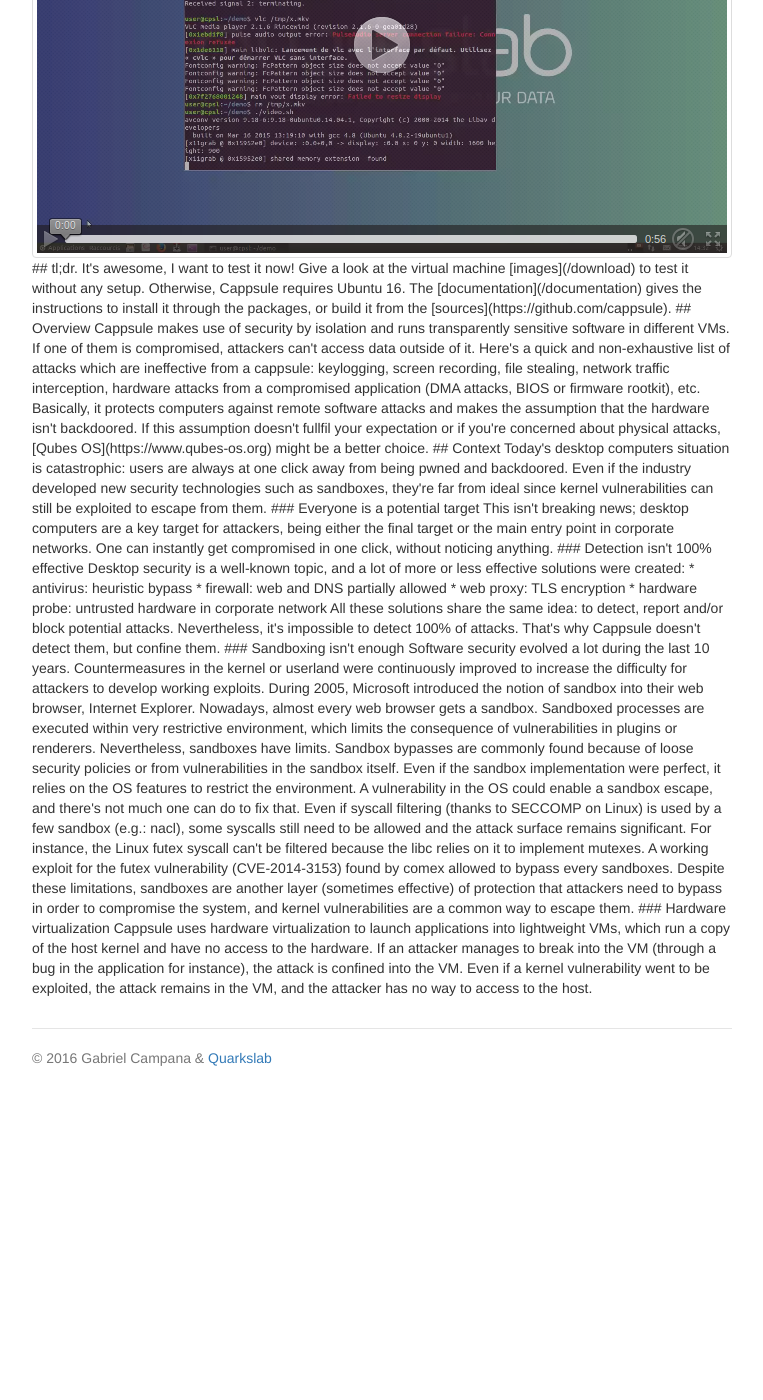
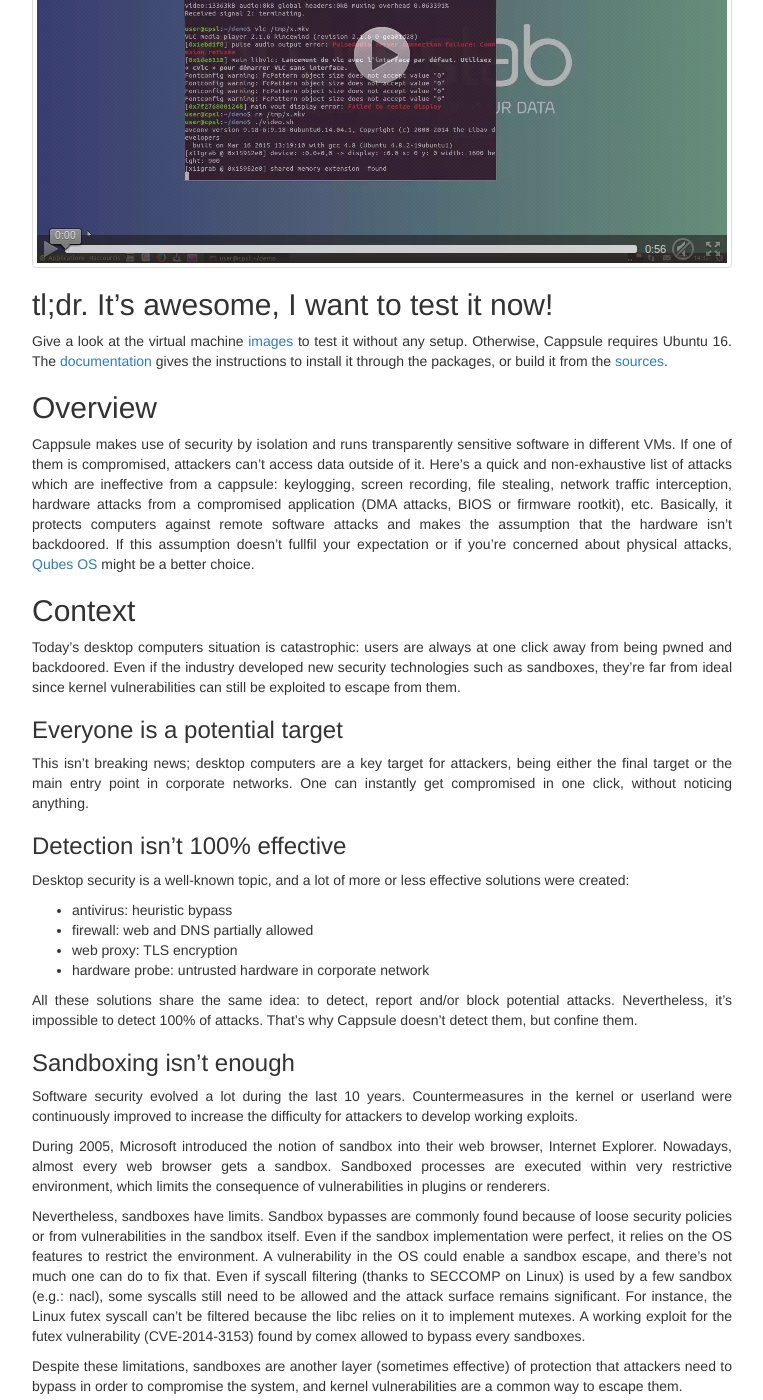
Before and after one commit to cappsule/cappsule.github.io, a Jekyll site: the page built from index.md, in a window 1280 px wide and 1400 px high, scrolled down 351 px. Shown: the whole window, without its empty margins (258-1021 px from the left). Built offline with Jekyll 4.4.1, drawn with Linux system fonts in a browser that asks for light colours; before the commit the page ends 1449 px from its top, so only the background shows below that; part of the change alters nothing that is shown; some of the changed text lies outside the part shown.

Commit message:
temporary fix for index.html

```diff
--- a/index.html
+++ b/index.html
@@ -1,56 +1,141 @@
----
-layout: default
----
+<!DOCTYPE html>
+<html lang="en">
 
-Cappsule is a new kind of hypervisor developed by [Quarkslab](http://quarkslab.com) (to our knowledge, there's no similar public project). Its goal is to virtualize any software on the fly (e.g. web browser, office suite, media player) into lightweight VMs called cappsules. Attacks are confined inside cappsules and therefore don't have any impact on the host OS. Applications don't need to be repackaged, and their usage remain the same for the end user: it's completely transparent. Moreover, the OS doesn't need to be reinstalled nor modified.
+  <head>
+  <meta charset="utf-8">
+  <meta http-equiv="X-UA-Compatible" content="IE=edge">
+  <meta name="viewport" content="width=device-width, initial-scale=1">
 
-<a href="/screenshots?autoplay=1" target="_blank"><img src="/data/video.png" controls class="img-thumbnail center-block" alt="video screenshot (in a new tab)" /></a>
+  <title>Cappsule</title>
+  <meta name="description" content="virtualize your apps on the fly">
+  <meta name="keywords" content="virtualization,on-the-fly,hypervisor,linux,security">
 
+  <link rel="canonical" href="https://cappsule.github.io/">
 
-## tl;dr. It's awesome, I want to test it now!
+  <!-- Bootstrap core CSS -->
+  <link href="/dist/css/bootstrap.min.css" rel="stylesheet">
 
-Give a look at the virtual machine [images](/download) to test it without any setup. Otherwise, Cappsule requires Ubuntu 16. The [documentation](/documentation) gives the instructions to install it through the packages, or build it from the [sources](https://github.com/cappsule).
+  <!-- Custom styles for this template -->
+  <link href="/dist/css/jumbotron-narrow.css" rel="stylesheet">
 
 
 
-## Overview
+  <!-- HTML5 shim and Respond.js for IE8 support of HTML5 elements and media queries -->
+      <!--[if lt IE 9]>
+      <script src="https://oss.maxcdn.com/html5shiv/3.7.3/html5shiv.min.js"></script>
+      <script src="https://oss.maxcdn.com/respond/1.4.2/respond.min.js"></script>
+    <![endif]-->
 
-Cappsule makes use of security by isolation and runs transparently sensitive software in different VMs. If one of them is compromised, attackers can't access data outside of it. Here's a quick and non-exhaustive list of attacks which are ineffective from a cappsule: keylogging, screen recording, file stealing, network traffic interception, hardware attacks from a compromised application (DMA attacks, BIOS or firmware rootkit), etc. Basically, it protects computers against remote software attacks and makes the assumption that the hardware isn't backdoored. If this assumption doesn't fullfil your expectation or if you're concerned about physical attacks, [Qubes OS](https://www.qubes-os.org) might be a better choice.
+<style>
+h3 {
+  margin-top: 20;
+}
+
+p {
+  text-align: justify;
+}
+
+.pagetitle:hover {
+  text-decoration: none;
+  background-color: #eee;
+}
+</style>
+
+</head>
 
 
+  <body>
 
-## Context
+    <div class="container">
+      <div class="header clearfix">
+  <nav>
+    <ul class="nav nav-pills pull-right">
 
-Today's desktop computers situation is catastrophic: users are always at one click away from being pwned and backdoored. Even if the industry developed new security technologies such as sandboxes, they're far from ideal since kernel vulnerabilities can still be exploited to escape from them.
+      <li role="presentation"><a href="/contact/">Contact</a></li>
 
-### Everyone is a potential target
+      <li role="presentation"><a href="/documentation/">Documentation</a></li>
 
-This isn't breaking news; desktop computers are a key target for attackers, being either the final target or the main entry point in corporate networks. One can instantly get compromised in one click, without noticing anything.
+      <li role="presentation"><a href="/download/">Download</a></li>
+
+      <li role="presentation"><a href="/faq/">FAQ</a></li>
+
+      <li role="presentation"><a href="/news/">News</a></li>
+
+      <li role="presentation"><a href="/screenshots/">Screenshots</a></li>
+
+    </ul>
+  </nav>
+  <h3 class="text-muted"><b><a href="/" class="pagetitle">Cappsule</a></b></h3>
+</div>
 
 
-### Detection isn't 100% effective
+	<div class="main">
+	  <p>Cappsule is a new kind of hypervisor developed by <a href="http://quarkslab.com">Quarkslab</a> (to our knowledge, there’s no similar public project). Its goal is to virtualize any software on the fly (e.g. web browser, office suite, media player) into lightweight VMs called cappsules. Attacks are confined inside cappsules and therefore don’t have any impact on the host OS. Applications don’t need to be repackaged, and their usage remain the same for the end user: it’s completely transparent. Moreover, the OS doesn’t need to be reinstalled nor modified.</p>
 
-Desktop security is a well-known topic, and a lot of more or less effective solutions were created:
+<p><a href="/screenshots?autoplay=1" target="_blank"><img src="/data/video.png" controls="" class="img-thumbnail center-block" alt="video screenshot (in a new tab)" /></a></p>
 
- * antivirus: heuristic bypass
- * firewall: web and DNS partially allowed
- * web proxy: TLS encryption
- * hardware probe: untrusted hardware in corporate network
+<h2 id="tldr-its-awesome-i-want-to-test-it-now">tl;dr. It’s awesome, I want to test it now!</h2>
 
-All these solutions share the same idea: to detect, report and/or block potential attacks. Nevertheless, it's impossible to detect 100% of attacks. That's why Cappsule doesn't detect them, but confine them.
+<p>Give a look at the virtual machine <a href="/download">images</a> to test it without any setup. Otherwise, Cappsule requires Ubuntu 16. The <a href="/documentation">documentation</a> gives the instructions to install it through the packages, or build it from the <a href="https://github.com/cappsule">sources</a>.</p>
 
+<h2 id="overview">Overview</h2>
 
-### Sandboxing isn't enough
+<p>Cappsule makes use of security by isolation and runs transparently sensitive software in different VMs. If one of them is compromised, attackers can’t access data outside of it. Here’s a quick and non-exhaustive list of attacks which are ineffective from a cappsule: keylogging, screen recording, file stealing, network traffic interception, hardware attacks from a compromised application (DMA attacks, BIOS or firmware rootkit), etc. Basically, it protects computers against remote software attacks and makes the assumption that the hardware isn’t backdoored. If this assumption doesn’t fullfil your expectation or if you’re concerned about physical attacks, <a href="https://www.qubes-os.org">Qubes OS</a> might be a better choice.</p>
 
-Software security evolved a lot during the last 10 years. Countermeasures in the kernel or userland were continuously improved to increase the difficulty for attackers to develop working exploits.
+<h2 id="context">Context</h2>
 
-During 2005, Microsoft introduced the notion of sandbox into their web browser, Internet Explorer. Nowadays, almost every web browser gets a sandbox. Sandboxed processes are executed within very restrictive environment, which limits the consequence of vulnerabilities in plugins or renderers.
+<p>Today’s desktop computers situation is catastrophic: users are always at one click away from being pwned and backdoored. Even if the industry developed new security technologies such as sandboxes, they’re far from ideal since kernel vulnerabilities can still be exploited to escape from them.</p>
 
-Nevertheless, sandboxes have limits. Sandbox bypasses are commonly found because of loose security policies or from vulnerabilities in the sandbox itself. Even if the sandbox implementation were perfect, it relies on the OS features to restrict the environment. A vulnerability in the OS could enable a sandbox escape, and there's not much one can do to fix that. Even if syscall filtering (thanks to SECCOMP on Linux) is used by a few sandbox (e.g.: nacl), some syscalls still need to be allowed and the attack surface remains significant. For instance, the Linux futex syscall can't be filtered because the libc relies on it to implement mutexes. A working exploit for the futex vulnerability (CVE-2014-3153) found by comex allowed to bypass every sandboxes.
+<h3 id="everyone-is-a-potential-target">Everyone is a potential target</h3>
 
-Despite these limitations, sandboxes are another layer (sometimes effective) of protection that attackers need to bypass in order to compromise the system, and kernel vulnerabilities are a common way to escape them.
+<p>This isn’t breaking news; desktop computers are a key target for attackers, being either the final target or the main entry point in corporate networks. One can instantly get compromised in one click, without noticing anything.</p>
 
+<h3 id="detection-isnt-100-effective">Detection isn’t 100% effective</h3>
 
-### Hardware virtualization
+<p>Desktop security is a well-known topic, and a lot of more or less effective solutions were created:</p>
 
-Cappsule uses hardware virtualization to launch applications into lightweight VMs, which run a copy of the host kernel and have no access to the hardware. If an attacker manages to break into the VM (through a bug in the application for instance), the attack is confined into the VM. Even if a kernel vulnerability went to be exploited, the attack remains in the VM, and the attacker has no way to access to the host.
+<ul>
+  <li>antivirus: heuristic bypass</li>
+  <li>firewall: web and DNS partially allowed</li>
+  <li>web proxy: TLS encryption</li>
+  <li>hardware probe: untrusted hardware in corporate network</li>
+</ul>
+
+<p>All these solutions share the same idea: to detect, report and/or block potential attacks. Nevertheless, it’s impossible to detect 100% of attacks. That’s why Cappsule doesn’t detect them, but confine them.</p>
+
+<h3 id="sandboxing-isnt-enough">Sandboxing isn’t enough</h3>
+
+<p>Software security evolved a lot during the last 10 years. Countermeasures in the kernel or userland were continuously improved to increase the difficulty for attackers to develop working exploits.</p>
+
+<p>During 2005, Microsoft introduced the notion of sandbox into their web browser, Internet Explorer. Nowadays, almost every web browser gets a sandbox. Sandboxed processes are executed within very restrictive environment, which limits the consequence of vulnerabilities in plugins or renderers.</p>
+
+<p>Nevertheless, sandboxes have limits. Sandbox bypasses are commonly found because of loose security policies or from vulnerabilities in the sandbox itself. Even if the sandbox implementation were perfect, it relies on the OS features to restrict the environment. A vulnerability in the OS could enable a sandbox escape, and there’s not much one can do to fix that. Even if syscall filtering (thanks to SECCOMP on Linux) is used by a few sandbox (e.g.: nacl), some syscalls still need to be allowed and the attack surface remains significant. For instance, the Linux futex syscall can’t be filtered because the libc relies on it to implement mutexes. A working exploit for the futex vulnerability (CVE-2014-3153) found by comex allowed to bypass every sandboxes.</p>
+
+<p>Despite these limitations, sandboxes are another layer (sometimes effective) of protection that attackers need to bypass in order to compromise the system, and kernel vulnerabilities are a common way to escape them.</p>
+
+<h3 id="hardware-virtualization">Hardware virtualization</h3>
+
+<p>Cappsule uses hardware virtualization to launch applications into lightweight VMs, which run a copy of the host kernel and have no access to the hardware. If an attacker manages to break into the VM (through a bug in the application for instance), the attack is confined into the VM. Even if a kernel vulnerability went to be exploited, the attack remains in the VM, and the attacker has no way to access to the host.</p>
+
+	</div>
+
+      <p><br /></p>
+
+<footer class="footer">
+  <p>© 2016 Gabriel Campana & <a href="http://www.quarkslab.com">Quarkslab</a></p>
+</footer>
+
+<script>
+  (function(i,s,o,g,r,a,m){i['GoogleAnalyticsObject']=r;i[r]=i[r]||function(){
+  (i[r].q=i[r].q||[]).push(arguments)},i[r].l=1*new Date();a=s.createElement(o),
+  m=s.getElementsByTagName(o)[0];a.async=1;a.src=g;m.parentNode.insertBefore(a,m)
+  })(window,document,'script','https://www.google-analytics.com/analytics.js','ga');
+  ga('create', 'UA-83791074-1', 'auto');
+  ga('send', 'pageview');
+</script>
+
+    </div>
+
+  </body>
+
+</html>
--- /dev/null
+++ b/index.md
@@ -0,0 +1,56 @@
+---
+layout: default
+---
+
+Cappsule is a new kind of hypervisor developed by [Quarkslab](http://quarkslab.com) (to our knowledge, there's no similar public project). Its goal is to virtualize any software on the fly (e.g. web browser, office suite, media player) into lightweight VMs called cappsules. Attacks are confined inside cappsules and therefore don't have any impact on the host OS. Applications don't need to be repackaged, and their usage remain the same for the end user: it's completely transparent. Moreover, the OS doesn't need to be reinstalled nor modified.
+
+<a href="/screenshots?autoplay=1" target="_blank"><img src="/data/video.png" controls class="img-thumbnail center-block" alt="video screenshot (in a new tab)" /></a>
+
+
+## tl;dr. It's awesome, I want to test it now!
+
+Give a look at the virtual machine [images](/download) to test it without any setup. Otherwise, Cappsule requires Ubuntu 16. The [documentation](/documentation) gives the instructions to install it through the packages, or build it from the [sources](https://github.com/cappsule).
+
+
+
+## Overview
+
+Cappsule makes use of security by isolation and runs transparently sensitive software in different VMs. If one of them is compromised, attackers can't access data outside of it. Here's a quick and non-exhaustive list of attacks which are ineffective from a cappsule: keylogging, screen recording, file stealing, network traffic interception, hardware attacks from a compromised application (DMA attacks, BIOS or firmware rootkit), etc. Basically, it protects computers against remote software attacks and makes the assumption that the hardware isn't backdoored. If this assumption doesn't fullfil your expectation or if you're concerned about physical attacks, [Qubes OS](https://www.qubes-os.org) might be a better choice.
+
+
+
+## Context
+
+Today's desktop computers situation is catastrophic: users are always at one click away from being pwned and backdoored. Even if the industry developed new security technologies such as sandboxes, they're far from ideal since kernel vulnerabilities can still be exploited to escape from them.
+
+### Everyone is a potential target
+
+This isn't breaking news; desktop computers are a key target for attackers, being either the final target or the main entry point in corporate networks. One can instantly get compromised in one click, without noticing anything.
+
+
+### Detection isn't 100% effective
+
+Desktop security is a well-known topic, and a lot of more or less effective solutions were created:
+
+ * antivirus: heuristic bypass
+ * firewall: web and DNS partially allowed
+ * web proxy: TLS encryption
+ * hardware probe: untrusted hardware in corporate network
+
+All these solutions share the same idea: to detect, report and/or block potential attacks. Nevertheless, it's impossible to detect 100% of attacks. That's why Cappsule doesn't detect them, but confine them.
+
+
+### Sandboxing isn't enough
+
+Software security evolved a lot during the last 10 years. Countermeasures in the kernel or userland were continuously improved to increase the difficulty for attackers to develop working exploits.
+
+During 2005, Microsoft introduced the notion of sandbox into their web browser, Internet Explorer. Nowadays, almost every web browser gets a sandbox. Sandboxed processes are executed within very restrictive environment, which limits the consequence of vulnerabilities in plugins or renderers.
+
+Nevertheless, sandboxes have limits. Sandbox bypasses are commonly found because of loose security policies or from vulnerabilities in the sandbox itself. Even if the sandbox implementation were perfect, it relies on the OS features to restrict the environment. A vulnerability in the OS could enable a sandbox escape, and there's not much one can do to fix that. Even if syscall filtering (thanks to SECCOMP on Linux) is used by a few sandbox (e.g.: nacl), some syscalls still need to be allowed and the attack surface remains significant. For instance, the Linux futex syscall can't be filtered because the libc relies on it to implement mutexes. A working exploit for the futex vulnerability (CVE-2014-3153) found by comex allowed to bypass every sandboxes.
+
+Despite these limitations, sandboxes are another layer (sometimes effective) of protection that attackers need to bypass in order to compromise the system, and kernel vulnerabilities are a common way to escape them.
+
+
+### Hardware virtualization
+
+Cappsule uses hardware virtualization to launch applications into lightweight VMs, which run a copy of the host kernel and have no access to the hardware. If an attacker manages to break into the VM (through a bug in the application for instance), the attack is confined into the VM. Even if a kernel vulnerability went to be exploited, the attack remains in the VM, and the attacker has no way to access to the host.
```
